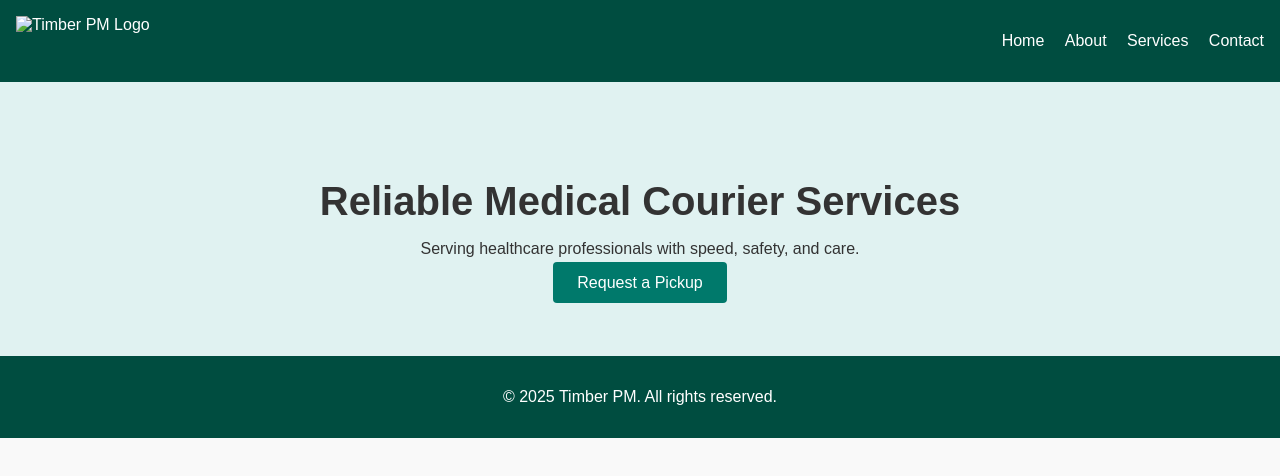
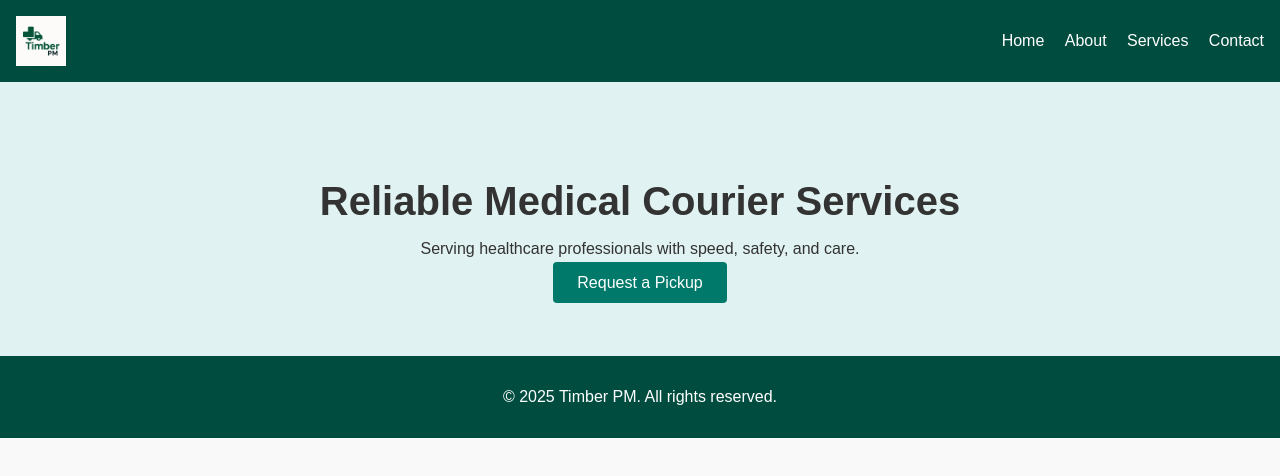
Before and after one commit to TimberPM/timberpm, a plain HTML site: page index.html in a window 1280 px wide. Drawn offline with Linux system fonts and the light colour scheme.

Commit message:
Update index.html
logo fix

```diff
--- a/index.html
+++ b/index.html
@@ -8,7 +8,7 @@
 </head>
 <body>
     <header>
-        <img src="assets/logo.png" alt="Timber PM Logo" class="logo">
+        <img src="logo.PNG" alt="Timber PM Logo" class="logo">
         <nav>
             <a href="#">Home</a>
             <a href="#">About</a>
```
